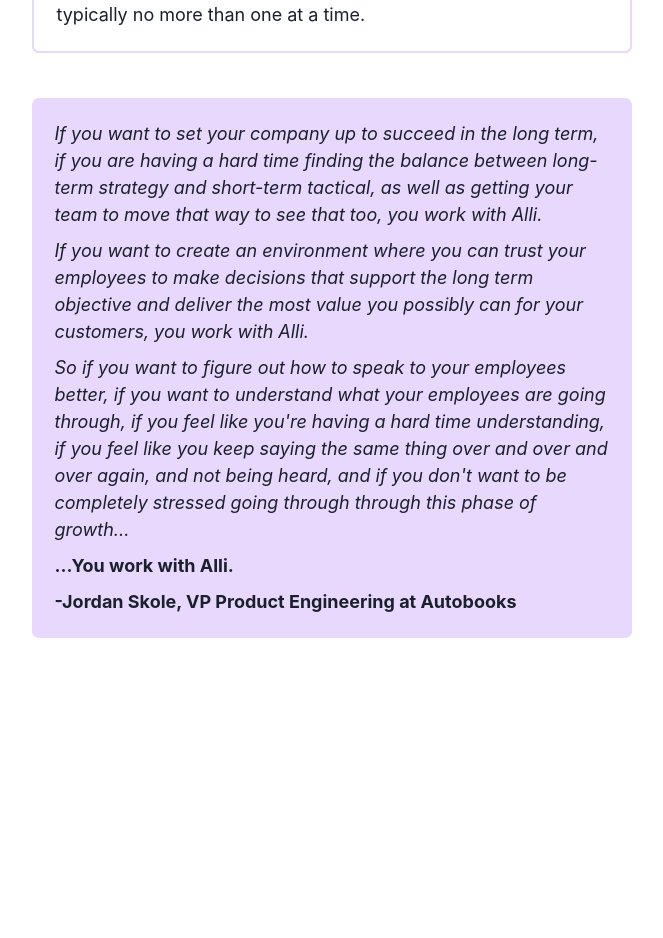
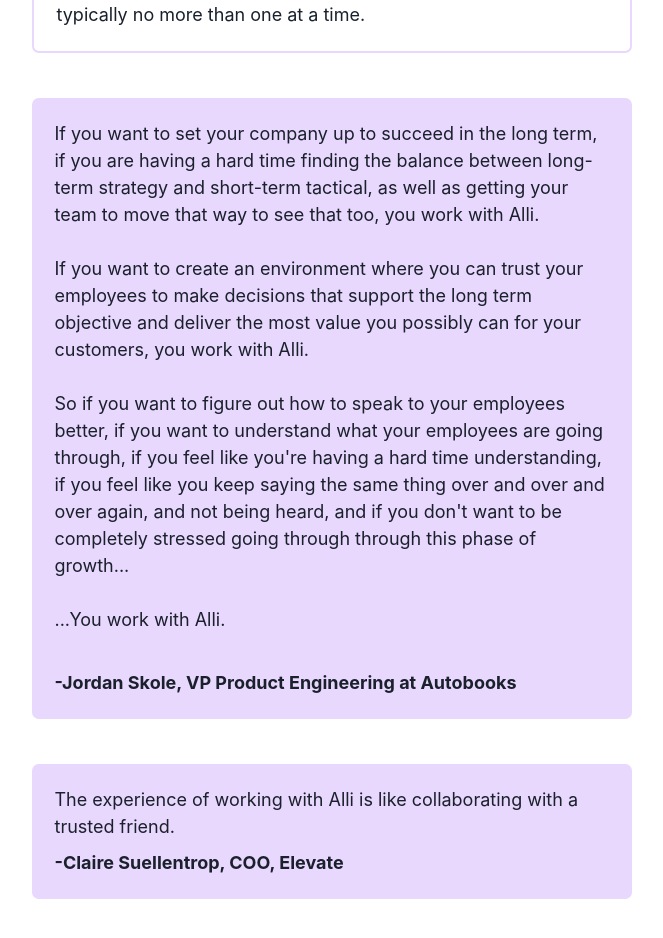
Before and after one commit to alliblum/nextjs-blog, a Next.js app: page /work-with-me in a window 1280 px wide. Shown: the part 3285-4223 px from the top of the page, without its empty margins (308-971 px from the left). Built offline with nearby package versions, Linux system fonts and the light colour scheme.

Commit message:
adjusting formatting on quoteblock component to escape html and allow line breaks

```diff
--- a/components/mdx/quoteblock.tsx
+++ b/components/mdx/quoteblock.tsx
@@ -3,10 +3,7 @@ import { Box, Text, Stack } from '@chakra-ui/react'
 import { ChakraProvider } from '@chakra-ui/react'
 import { extendTheme } from '@chakra-ui/react'
 export interface QuoteBlockProps {
-  quote1: string
-  quote2: string
-  quote3: string
-  quote4: string
+  quote: string
   author: string
 }
 
@@ -34,12 +31,8 @@ const QuoteBlock: React.FC<QuoteBlockProps> = (props) => {
     // <ChakraProvider theme={theme}>
     <Box bg="purple.100" p={5} borderRadius="md">
       <Stack>
-        <Text as="i">{props?.quote1}</Text>
-        <Text as="i">{props?.quote2}</Text>
-        <Text as="i">{props?.quote3}</Text>
-        <Text as="i" as="strong">
-          {props?.quote4}
-        </Text>
+        <Text dangerouslySetInnerHTML={{ __html: props.quote }} />
+
         <Text as="strong">{props?.author}</Text>
       </Stack>
     </Box>
--- a/pages/work-with-me.tsx
+++ b/pages/work-with-me.tsx
@@ -108,22 +108,28 @@ export default function WorkWithMe() {
         ></Offer>
         <Spacer />
         <QuoteBlock
-          quote1="If you want to set your company up to succeed in the long term,
+          quote="If you want to set your company up to succeed in the long term,
               if you are having a hard time finding the balance between
               long-term strategy and short-term tactical, as well as getting
-              your team to move that way to see that too, you work with Alli."
-          quote2="If you want to create an environment where you can trust your
+              your team to move that way to see that too, you work with Alli.</br></br>
+          If you want to create an environment where you can trust your
               employees to make decisions that support the long term objective
               and deliver the most value you possibly can for your customers,
-              you work with Alli."
-          quote3="So if you want to figure out how to speak to your employees
+              you work with Alli. </br></br>
+          So if you want to figure out how to speak to your employees
               better, if you want to understand what your employees are going
               through, if you feel like you're having a hard time understanding,
               if you feel like you keep saying the same thing over and over and
               over again, and not being heard, and if you don't want to be
-              completely stressed going through through this phase of growth..."
-          quote4="...You work with Alli."
+              completely stressed going through through this phase of growth... </br></br>
+          ...You work with Alli.</br></br>"
           author="-Jordan Skole, VP Product Engineering at Autobooks"
+        />
+        <Spacer />
+        <QuoteBlock
+          quote="The experience of working with Alli is like collaborating with a
+              trusted friend."
+          author="-Claire Suellentrop, COO, Elevate"
         />
       </Stack>
     </Layout>
```
